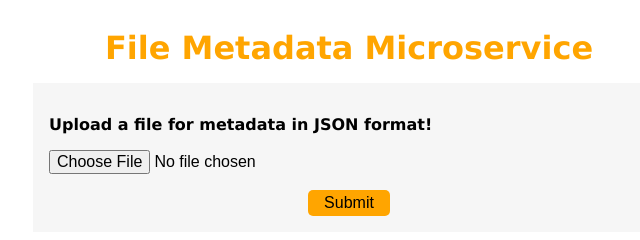
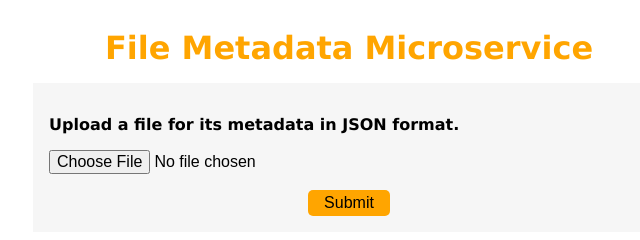
Before and after one commit to chickenn00dle/noodles-file-metadata, a website: page views/index.html in a window 1280 px wide. Shown: the top 240 px of the page, 291-931 px from the left. Drawn offline with nearby package versions, Linux system fonts and the light colour scheme.

Commit message:
Checkpoint

```diff
--- a/views/index.html
+++ b/views/index.html
@@ -16,7 +16,7 @@
     </header>
 
     <main>
-      <p><strong>Upload a file for metadata in JSON format!</strong></p>
+      <p><strong>Upload a file for its metadata in JSON format.</strong></p>
       <form action="/metadata">
         <input type="file" name="myFile">
         <button type="submit">Submit</button>
```
Also changed, not shown: server.js (+4 -3 lines).
